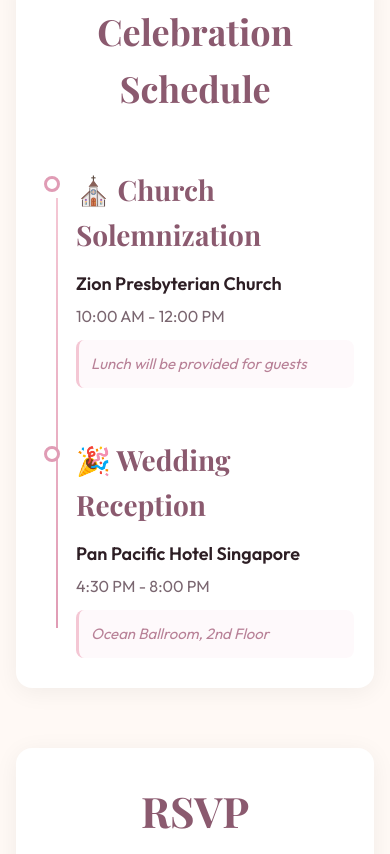
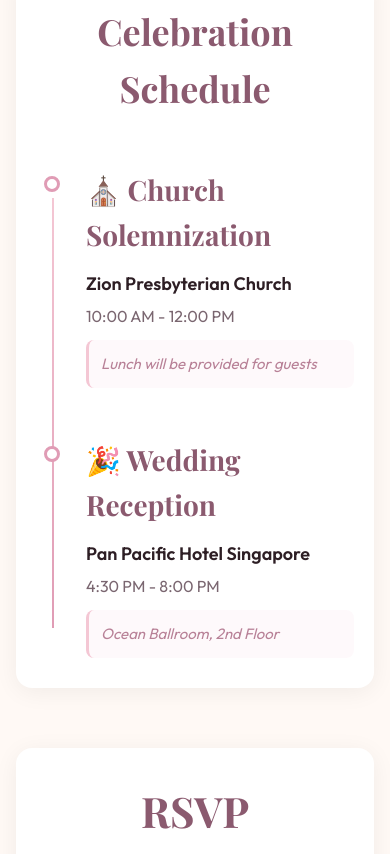
Before and after one commit to Shawntwj/wedding-rsvp-website, a plain HTML site: page index.html in a window 390 px wide. Shown: the part 704-1558 px from the top of the page. Drawn offline with nearby package versions, Linux system fonts and the light colour scheme.

Commit message:
timeline bug

```diff
--- a/styles.css
+++ b/styles.css
@@ -824,11 +824,15 @@ textarea.form-input {
     }
 
     .timeline {
-        padding-left: 40px;
+        padding-left: 50px;
+    }
+
+    .timeline::before {
+        left: 16px;
     }
 
     .timeline-dot {
-        left: -32px;
+        left: -42px;
     }
 
     .form-actions {
```
